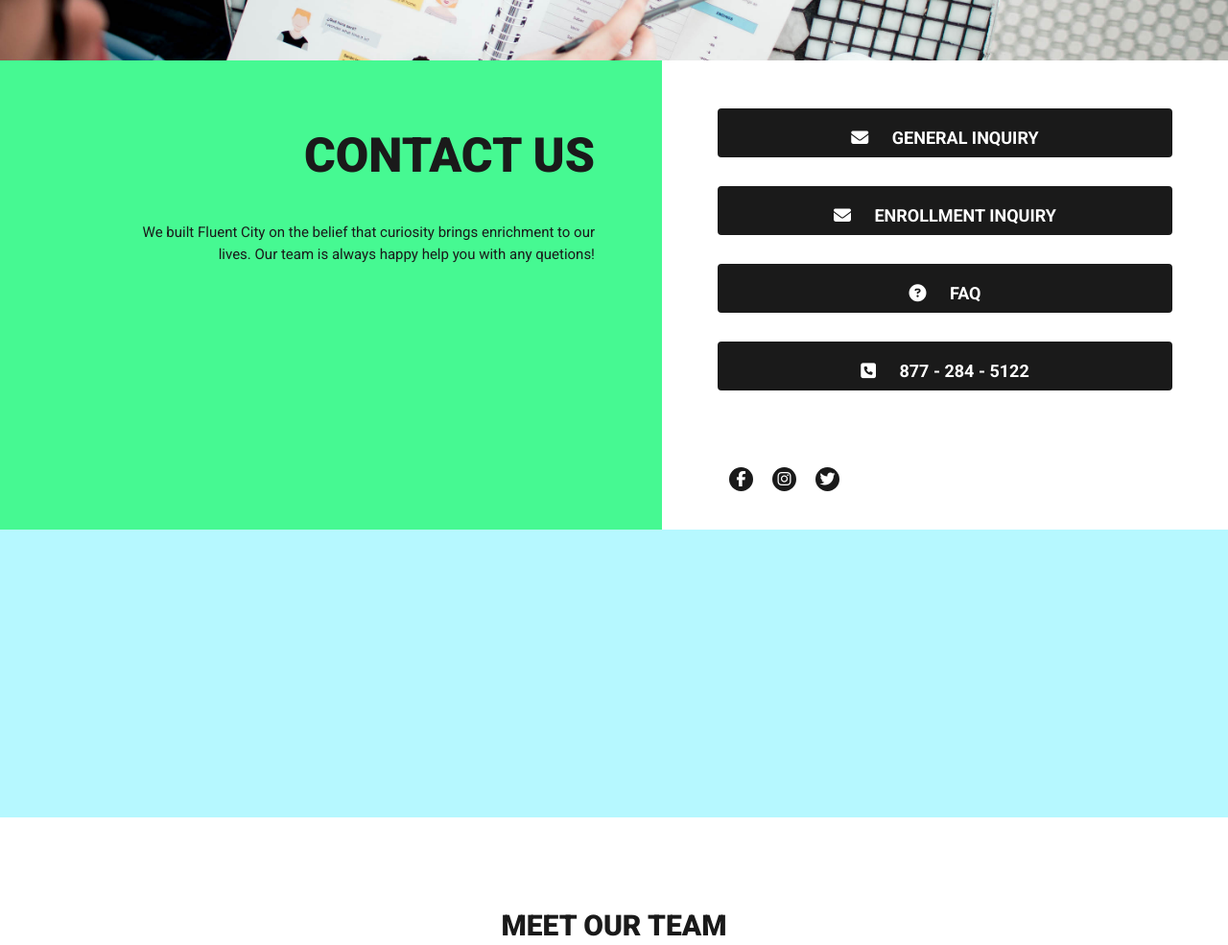
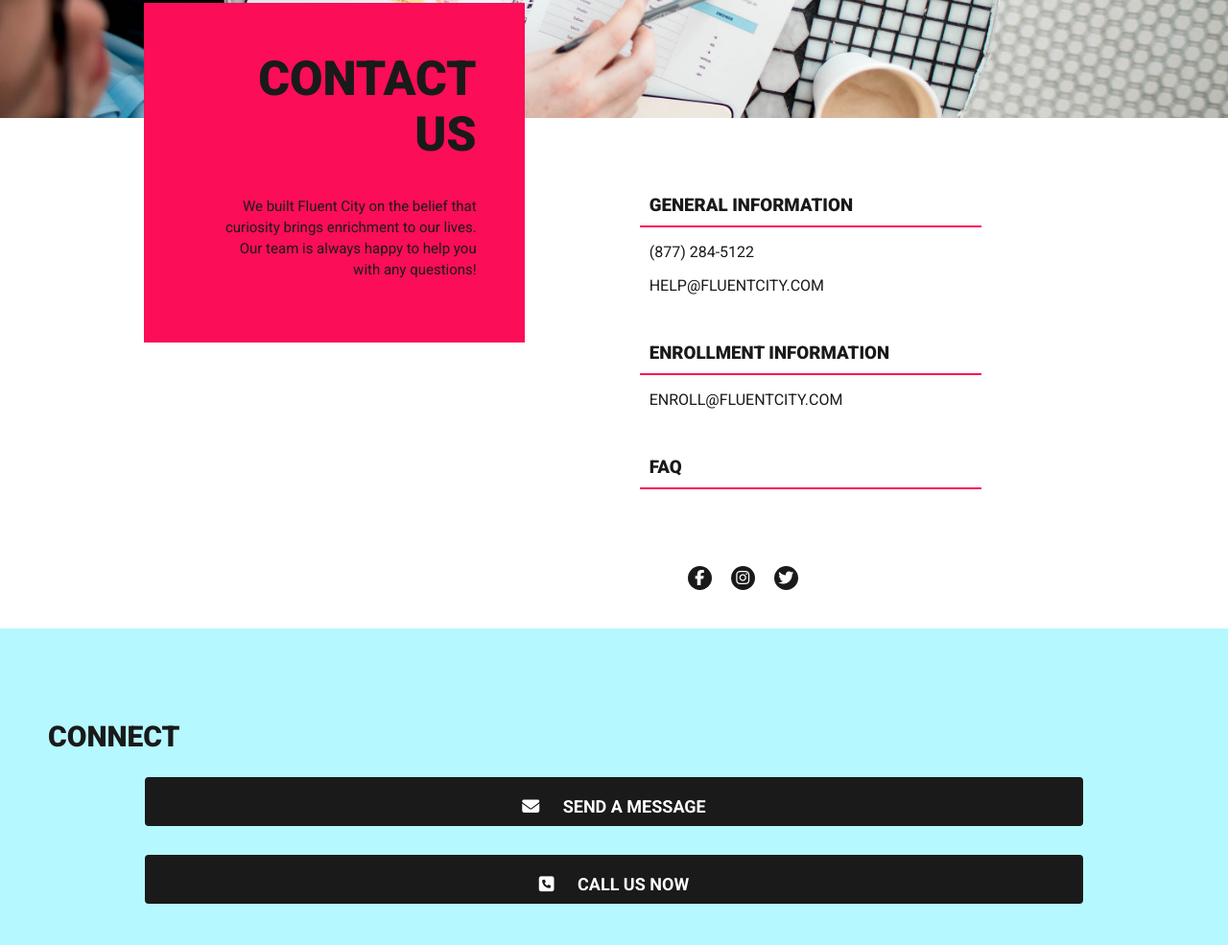
Before and after one commit to jkim0620/fluent_city_project, a plain HTML site: page index.html in a window 1280 px wide. Shown: the part 427-1412 px from the top of the page at 96% size. Drawn offline with Linux system fonts and the light colour scheme.

Commit message:
Change layout css

```diff
--- a/index.html
+++ b/index.html
@@ -6,6 +6,7 @@
 
     <title>Fluent City</title>
 
+    <!-- Favicon -->
     <link href="./img/fc_favicon.png" rel="icon" type="imge/png">
 
     <!-- Link to Google Font -->
@@ -35,36 +36,27 @@
         <div class="contact-title">
           <h1>CONTACT US</h1>
           <p class="contact-subtitle">
-            We built Fluent City on the belief that curiosity brings enrichment to our lives. Our team is always happy help you with any quetions!
+            We built Fluent City on the belief that curiosity brings enrichment to our lives. Our team is always happy to help you with any questions!
           </p>
         </div>
         <div class="contact-info-box">
           <div class="info-box">
-            <div class="info-button">
-              <p><i class="fa fa-envelope" aria-hidden="true"></i> GENERAL INQUIRY</p>
-            </div>
-            <div id="open-form-btn" class="info-button">
-              <p><i class="fa fa-envelope" aria-hidden="true"></i> ENROLLMENT INQUIRY</p>
-            </div>
-            <a href="#faq-section">
-              <div class="info-button">
-                <p><i class="fa fa-question-circle" aria-hidden="true"></i> FAQ</p>
-              </div>
-            </a>
-            <a href="tel:877-284-5122">
-              <div class="info-button">
-                <p><i class="fa fa-phone-square" aria-hidden="true"></i> 877 - 284 - 5122</p>
-              </div>
-            </a>
-            <!-- <div class="info-title">
+            <div class="info-title">
               <h3>GENERAL INFORMATION</h3>
             </div>
-            <p>Phone: <a href="tel:877-284-5122"><span class="info-font">(877) 284-5122</span></a></p>
-            <p>Email: <a href="mailto:enroll@fluentcity.com"><span class="info-font">HELP@FLUENTCITY.COM</span></a></p>
+            <div class="info-content">
+              <p><a href="tel:877-284-5122"><span class="info-font">(877) 284-5122</span></a></p>
+              <p><a href="mailto:help@fluentcity.com"><span class="info-font">HELP@FLUENTCITY.COM</span></a></p>
+            </div>
             <div class="info-title">
               <h3>ENROLLMENT INFORMATION</h3>
             </div>
-            <p>Email: <a href="mailto:enroll@fluentcity.com"><span class="info-font">ENROLL@FLUENTCITY.COM</span></a></p> -->
+            <div class="info-content">
+              <p><a href="mailto:enroll@fluentcity.com"><span class="info-font">ENROLL@FLUENTCITY.COM</span></a></p>
+            </div>
+            <div class="info-title">
+              <h3>FAQ</h3>
+            </div>
           </div>
 
           <div class="sns-icon-box">
@@ -76,10 +68,20 @@
       </div>
     </section>
 
-    <!-- Send Message Button Section -->
-    <section class="send-message-section">
-      <div class="send-message-container">
-
+    <!-- Contact Now Section -->
+    <section class="contact-now-section">
+      <div class="contact-now-container">
+        <div>
+          <h1>CONNECT</h1>
+        </div>
+        <div id="open-form-btn" class="contact-button">
+          <p><i class="fa fa-envelope" aria-hidden="true"></i> SEND A MESSAGE</p>
+        </div>
+        <a href="tel:877-284-5122">
+          <div class="contact-button">
+            <p><i class="fa fa-phone-square" aria-hidden="true"></i> CALL US NOW</p>
+          </div>
+        </a>
       </div>
     </section> <!-- /Send Message Button Section -->
 
@@ -213,6 +215,7 @@
       </div>
     </section> <!-- /Hidden modal for form -->
 
+    <!-- Footer Section -->
     <footer class=footer-section>
       <div class="footer-container">
         <div class="sns-icon-box">
--- a/scss/base/_base.scss
+++ b/scss/base/_base.scss
@@ -9,21 +9,18 @@
 h1 {
   font-weight: 900;
   font-size: 30px;
-  // font-family: $primary-font-family;
   font-family: $secondary-font-family;
 }
 
 h2 {
   margin: 10px;
   font-weight: 900;
-  // font-family: $primary-font-family;
   font-family: $secondary-font-family;
 }
 
 h3 {
   margin: 10px;
   font-weight: 900;
-  // font-family: $primary-font-family;
   font-family: $secondary-font-family;
 }
 
--- a/scss/components/_button.scss
+++ b/scss/components/_button.scss
@@ -1,3 +1,21 @@
+.contact-button {
+  margin: 0 auto;
+  @include button-style(80%, 40px, 4px, 18px, $black, $white);
+  margin-bottom: 30px;
+  padding-top: 0px;
+  a {
+    color: $white;
+  }
+  i {
+    margin-right: 20px;
+  }
+  &:hover{
+    a {
+      color: $black;
+    }
+  }
+}
+
 .send-btn, .continue-btn {
   @include button-style(120px, 40px, 2px, 15px, $gray, $mid-gray);
   &:hover {
--- a/scss/components/_index.scss
+++ b/scss/components/_index.scss
@@ -1,4 +1,3 @@
 @import "button";
 @import "form";
-@import "modal";
 @import "icon";
--- a/scss/components/_modal.scss
+++ /dev/null
@@ -1,18 +0,0 @@
-.modal-wrapper {
-  position: fixed;
-  top: 0;
-  left: 0;
-  background: $white;
-  width: 100%;
-  height: 100vh;
-  z-index: 100;
-  padding-top: 150px;
-  display: none;
-}
-
-// .modal-container {
-//   background: $white;
-//   width:300px;
-//   height: 300px;
-//   margin: 0 auto;
-// }
--- a/scss/layouts/_header.scss
+++ b/scss/layouts/_header.scss
@@ -2,15 +2,8 @@
   width: auto;
   height: 360px;
   overflow: hidden;
-  // .header-img {
-  //   width: 710px;
-  //   margin-left: -60px;
-  // }
   background: url("../img/fluent_city_header6.jpg");
   background-size: cover;
-  // background-size: auto;
-  // background-position-x: 30%;
-  // background-position-y: -10%;
   background-repeat: no-repeat;
   .header-logo {
     position: absolute;
@@ -24,10 +17,5 @@
 @media screen and (min-width: 650px) {
   .header-container {
     height: 550px;
-    background-size: cover;
-    // .header-img {
-    //   width: inherit;
-    //   margin-left: 0;
-    // }
   }
 }
--- a/scss/layouts/_section.scss
+++ b/scss/layouts/_section.scss
@@ -6,51 +6,47 @@
 
 .contact-info-container {
   width: 100%;
-  margin-top: -60px;
-  background: $accent-green;
+  // margin-top: -60px;
+  margin-top: 30px;
+  // background: $accent-green;
+  background: $white;
 }
 
 .contact-title {
-  padding: 35px 35px 0 35px;
-  text-align: center;
+  text-align: left;
+  margin: 0 auto;
+  padding: 35px 55px 35px 35px;
+  width: 65%;
+  background: $accent-pink;
   h1 {
+    font-size: 38px;
     margin: 0;
+    padding-bottom: 20px;
   }
   .contact-subtitle {
-    display: none;
+    font-size: 15px;
+    line-height: 22px;
+    color: $black;
   }
 }
 
 .contact-info-box {
-  width: 100%;
+  margin: 0 auto;
+  width: 90%;
   padding: 20px 20px 30px 20px;
   box-sizing: border-box;
 }
 
-.info-box {
-  // width: 100%;
-  // .info-font {
-  //   color: $vivid-pink;
-  //   margin-left: 20px;
-  // }
-
+.info-title {
+  margin-top: 30px;
+  // width: 60%;
+  border-bottom: $accent-pink 2px solid;
 }
 
-.info-button {
-  margin: 0 auto;
-  @include button-style(80%, 40px, 4px, 18px, $black, $white);
-  margin-top: 30px;
-  padding-top: 0px;
-  a {
-    color: $white;
-  }
-  i {
-    margin-right: 20px;
-  }
-  &:hover{
-    a {
-      color: $black;
-    }
+.info-content {
+  margin-bottom: 50px;
+  p {
+    margin-left: 10px;
   }
 }
 
@@ -79,9 +75,10 @@
 =======================
 */
 
-.send-message-section {
+.contact-now-section {
   width: 100%;
-  height: 300px;
+  box-sizing: border-box;
+  padding: 70px 50px;
   background: $light-blue;
 }
 
@@ -163,33 +160,33 @@
     display: flex;
     box-sizing: border-box;
     .contact-title {
-      padding: 70px;
+      width: 500px;
+      height: 90%;
+      background: $accent-pink;
+      margin-top: -150px;
+      margin-left: 100px;
+      border-bottom: none;
+      padding: 50px;
       flex: 1;
       text-align: right;
+      box-sizing: border-box;
       h1 {
         font-size: 50px;
       }
       .contact-subtitle {
-        margin-top: 40px;
+        // margin-top: 40px;
         margin-left: 70px;
-        display: block;
-        font-size: 15px;
-        line-height: 23px;
+        width: 90%;
+        float: right;
       }
     }
     .contact-info-box {
       flex: 1;
       text-align: left;
-      background: $white;
+      // background: $light-gray;
+      padding-left: 20px;
     }
   }
-  //
-  // .contact-info-container {
-  //   width: 80%;
-  //   margin: 0 auto;
-  //   margin-top: -100px;
-  //   z-index: 1000;
-  // }
 
   .sns-icon-box {
     padding-left: 40px;
@@ -216,7 +213,27 @@
   }
 }
 
+// Media Query for desktop size and wider
 @media screen and (min-width: 950px) {
+  .contact-info-container {
+    .contact-title {
+      margin-left: 150px;
+    }
+
+    .contact-subtitle {
+      width: 70%;
+    }
+
+    .contact-info-box {
+      margin-left: 100px;
+      flex: 2;
+    }
+  }
+
+  .info-title {
+    width: 60%;
+  }
+
   .faq-container {
     display: flex;
     padding-top: 40px;
```
Also changed, not shown: css/style.css, 1 other file.
